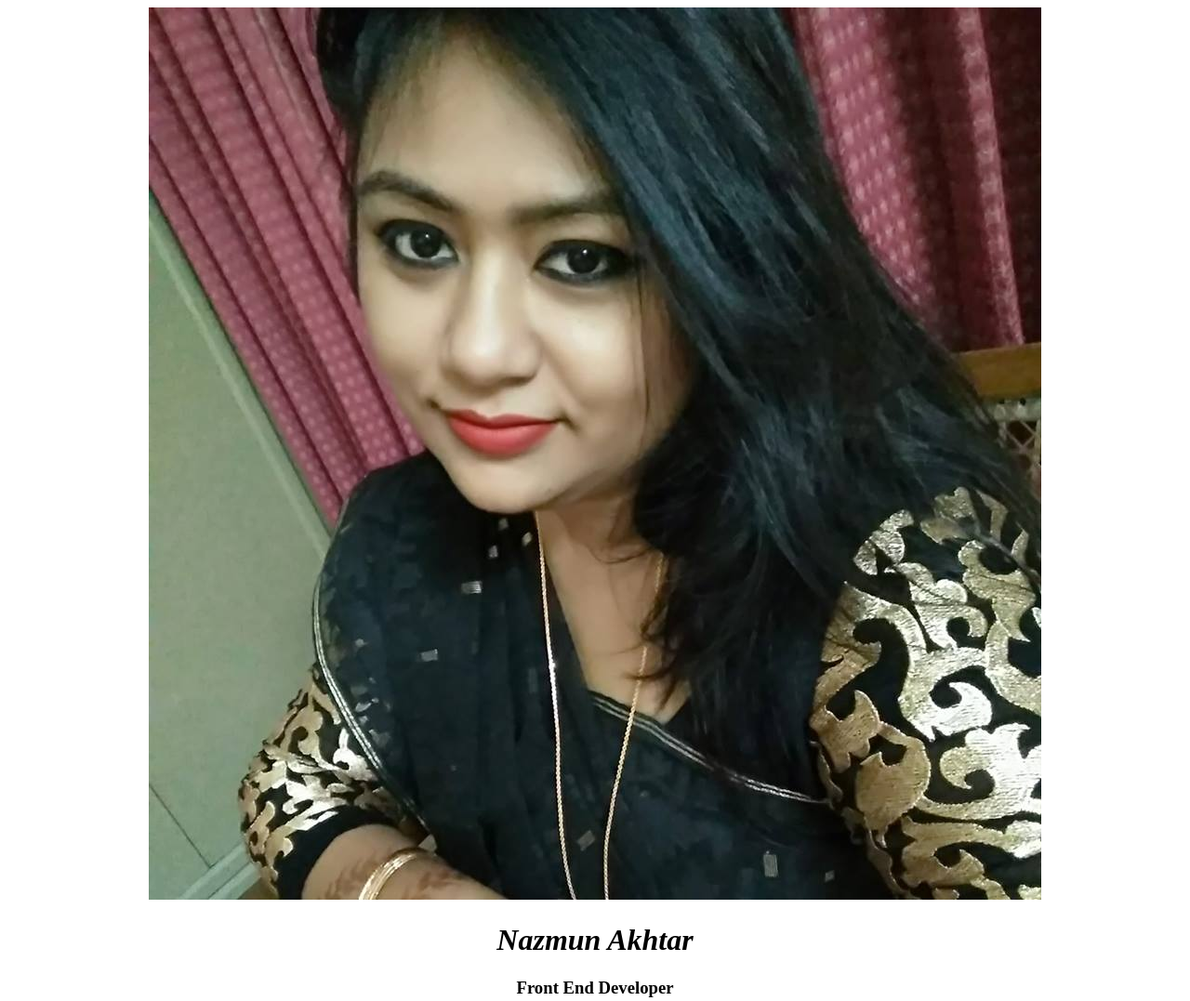
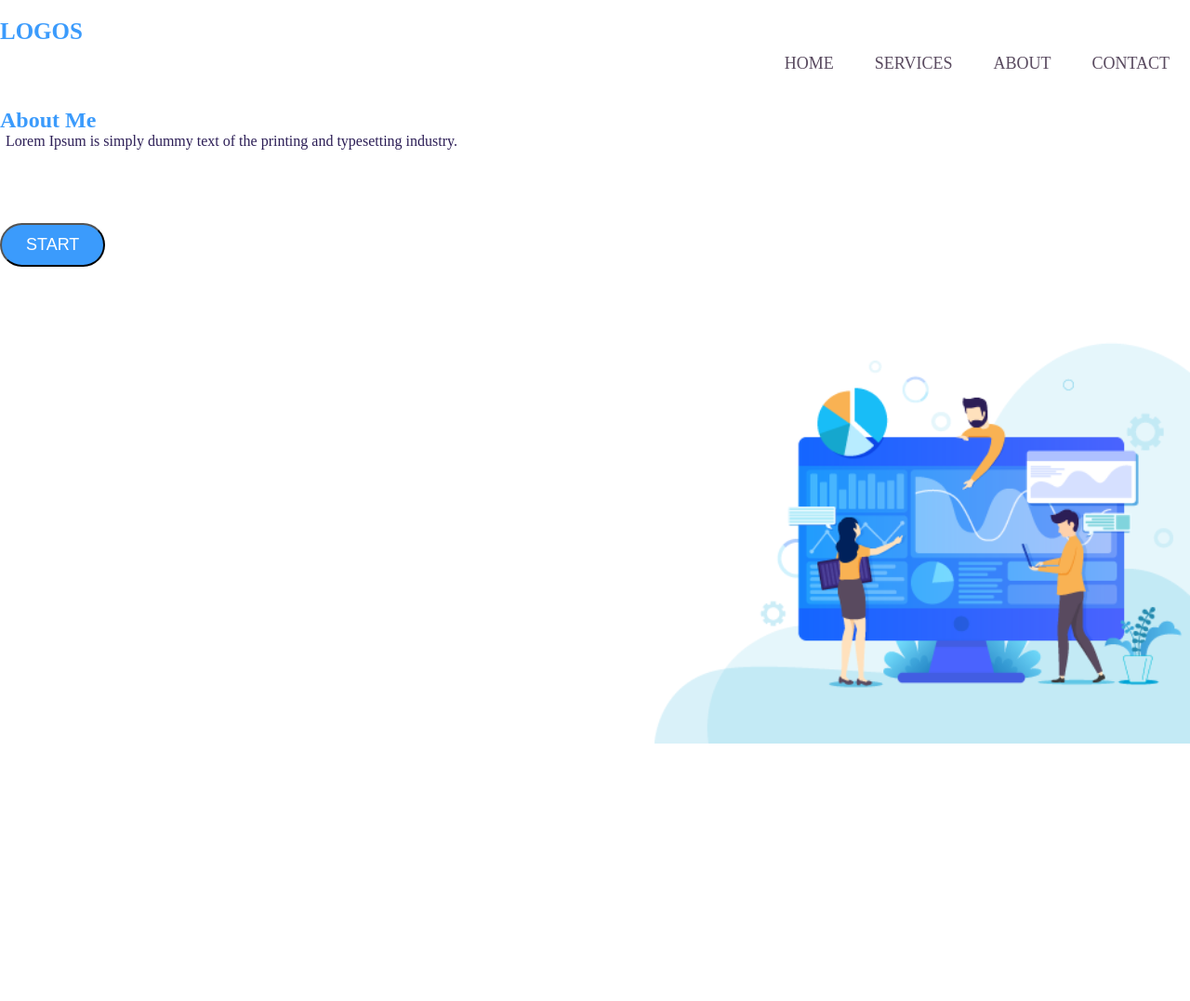
Before and after one commit to nazmunakhtar/Aboutmeproject-, a plain HTML site: page index.html in a window 1280 px wide. Shown: the top 1077 px of the page at 93% size. After the commit the page ends 800 px from the top, so only its background shows below. Drawn offline with Linux system fonts and the light colour scheme.

Commit message:
Add files via upload

```diff
--- /dev/null
+++ b/css/style.css
@@ -0,0 +1,122 @@
+body{
+		margin: 0;
+	}
+section{
+    background-color: #red;
+    background-image:url(../images/bg.png);
+    height: 100vh;
+    background-repeat: no-repeat;
+
+    background-position: right bottom;
+    background-size: 60%;
+
+
+	}
+	header{
+    /* background: #8bd1ce; */ */
+    width: 90%;
+    margin-left: auto;
+    margin-right: 2px;
+    padding-top: 20px;
+ }
+	div{
+    width: 80%;
+    /* background: #8bd1ce; */
+    float: left;
+}
+
+    .logo{
+    color: #3b9bfc;
+    font-size: 25px;
+    text-decoration: none;
+    font-weight: 900;
+}
+	nav{
+    width: 80%;
+    /* background: #8bd1ce; */
+    float: right;
+}
+	nav ul{
+    /* background: #75d8ff; */
+    padding: 0;
+    margin: 0;
+    text-align: right;
+}
+	font{
+    list-style-type: none;
+}
+nav ul li{
+    list-style: none;
+    display: inline-block;
+}
+	nav ul li a{
+
+text-decoration: none;
+
+text-transform: uppercase;
+
+font-size: 18px;
+
+color: #594a5f;
+
+padding: 10px;
+
+/* background: #c3eaf5; */
+
+padding: 10px 20px;
+
+display: block;
+
+border-radius: 30px;
+
+
+border-radius: 30px;
+
+transition: background-color 2s;
+}
+
+nav ul li a:hover{
+	color: #ffffff;
+	background-color:  #00A1D6;
+}
+h1{
+
+color: #3b9bfc;
+
+font-weight: 900;
+
+/* margin: auto; */
+
+/* padding: 100px; */
+
+margin: 0;
+
+padding: 0;
+
+text-align: inherit;
+}
+p{
+	color: #2c1e56;
+	font-size: 16px;
+	margin: 0;
+	margin-left: 6px;
+}
+.button{
+    /* border: 2px solid #37405C; */
+    /* padding: 10px 50px; */
+    border-radius: 30px;
+    margin-top: 79px;
+    background-color: #3b9bfc;
+    font-size: 39px;
+}
+button a{
+    text-decoration: none;
+    text-transform: uppercase;
+    font-size: 18px;
+    color: #ffffff;
+    padding: 10px;
+    padding: 10px 20px;
+    display: block;
+    border-radius: 30px;
+    transition: background-color 2s;
+    }
--- a/index.html
+++ b/index.html
@@ -1,40 +1,34 @@
 <!DOCTYPE html>
 <html>
 <head>
-	<link href="images/logo.png" rel="icon">
-	<title>Nazmun Akhtar</title>
+	<link rel="icon" href="images/logo.png">
+	<title>Assignment 2</title>
+<link rel="stylesheet" href="css/style.css">
+
 </head>
 <body>
 
-   <center><img src="images/n.jpg" alt="Nazmun Akhtar" tital="Nazmun Akhtar"></center>
-   <center><h1><em>Nazmun Akhtar</em></h1></center>
-   <center><h3>Front End Developer</h3></center>
-   <p><big><b>About Me</b></big> <em>this is Nazmun Akhtar. I’m an UI, Web and Graphics Designer from Bangladesh. I am specialized in designing all web and print materials. Creativity and designing was my passion. This passion and desire to meet some excellent people in the designing network has become my inspiration to be a professional web and graphic designer.</em> </p>
+	<section style="color: #ffffff;">
+		<header>
+			<div>
+			<a href="#" class="logo">LOGOS</a>
+		</div>
+		<nav>
+			<ul>
+				<li><a href="#">Home</a></li>
+				<li><a href="#">services</a></li>
+				<li><a href="#">About</a></li>
+				<li><a href="#">Contact</a></li>
+			</ul>
+		</nav></header>
 
-<img src="images/ab.png"/>
-<a href="https://about.me/nazmunakhtar">
-Visit My Site</a>
-<img src="images/b.png"/>
-<a href="https://www.behance.net/nazmunakhtar">
-Visit My Site</a>
-<img src="images/i.png"/>
-<a href="https://www.linkedin.com/in/nazmun-akhtar-b97a42160">
-Visit My Site</a>
+		<div>
+			<h1><br>About Me</h1>
+     <p>Lorem Ipsum is simply dummy text of the printing and typesetting industry. </p>
+     <button class="button"><a href="#">START</a></button>
+		</div>
 
-
-<big><form method=post action="/cgibin/example.cgi">
-<center>
-Select an option:
-<select>
-<option >Hire me</option>
-<option selected>Like me</option>
-</select><br>
-<input type="Submit"
-value="Submit"></center> <center><h1>THANK YOU</h1></center>
-</form></big>
-
-
-
+	 </section>
 
 </body>
 </html>
```
Also changed, not shown: images/HMDXsNKw.jpeg (added), images/Orcjs3NA.png (added), images/R7FqD74A.jpeg (added), images/bg.png (added), images/igeV8wNw.png (added), 1 other file.
